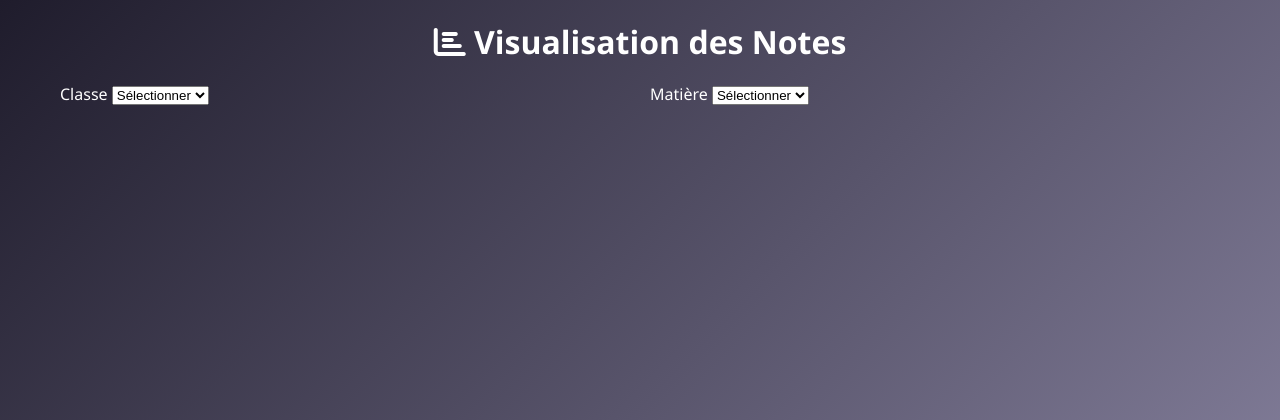
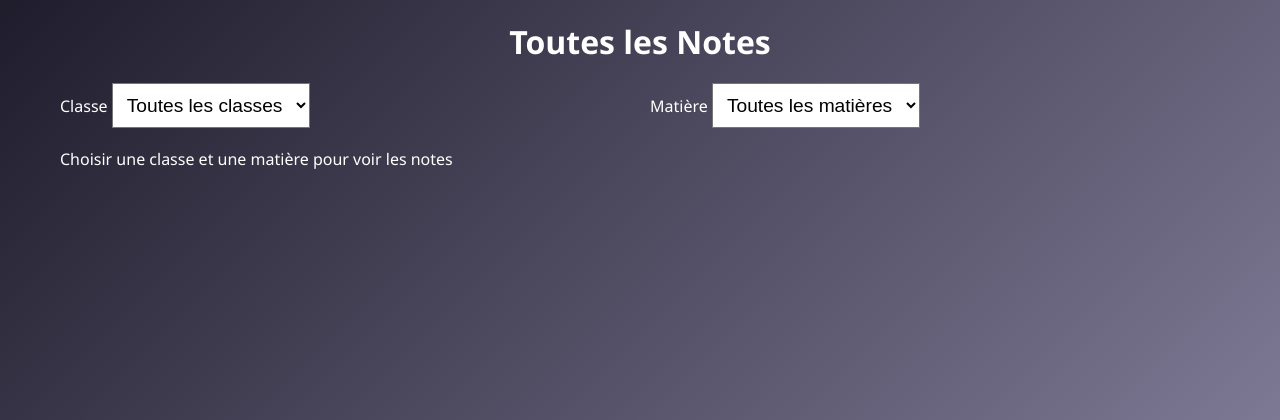
Before and after one commit to appolinair2355/-cole-, a Flask app: template templates/vue_notes.html in a window 1280 px wide. Shown: the top 420 px of the page. Run offline with Flask 3, Linux system fonts and the light colour scheme; the template is opened without the code that fills it, so the values that code supplies are empty.

Commit message:
Update vue_notes.html

```diff
--- a/templates/vue_notes.html
+++ b/templates/vue_notes.html
@@ -1,29 +1,25 @@
 {% extends "base.html" %}
 
-{% block title %}Visualisation des Notes - Gestion École{% endblock %}
+{% block title %}Voir Notes - École Mont Sion{% endblock %}
 
 {% block content %}
 <div class="table-container">
-    <h2 class="form-title">
-        <i class="fas fa-chart-bar"></i>
-        Visualisation des Notes
-    </h2>
+    <h2 class="form-title">Toutes les Notes</h2>
 
     <div style="display: flex; gap: 20px; margin-bottom: 20px;">
         <div style="flex: 1;">
             <label for="classe">Classe</label>
-            <select id="classe" onchange="loadNotes()">
-                <option value="">Sélectionner</option>
+            <select id="classe" onchange="loadNotes()" style="background:#fff; color:#000; font-size:1.2em; padding:10px;">
+                <option value="">Toutes les classes</option>
                 {% for classe in classes %}
                 <option value="{{ classe }}">{{ classe }}</option>
                 {% endfor %}
             </select>
         </div>
-
         <div style="flex: 1;">
             <label for="matiere">Matière</label>
-            <select id="matiere" onchange="loadNotes()">
-                <option value="">Sélectionner</option>
+            <select id="matiere" onchange="loadNotes()" style="background:#fff; color:#000; font-size:1.2em; padding:10px;">
+                <option value="">Toutes les matières</option>
                 {% for matiere in matieres %}
                 <option value="{{ matiere }}">{{ matiere }}</option>
                 {% endfor %}
@@ -31,56 +27,44 @@
         </div>
     </div>
 
-    <div id="notes-container"></div>
+    <div id="notes-container">
+        <p>Choisir une classe et une matière pour voir les notes</p>
+    </div>
 </div>
 
 <script>
-function loadNotes() {
+async function loadNotes() {
     const classe = document.getElementById('classe').value;
     const matiere = document.getElementById('matiere').value;
 
-    if (!classe || !matiere) {
-        document.getElementById('notes-container').innerHTML = '';
+    const res = await fetch('/get_all_notes', {
+        method: 'POST',
+        headers: { 'Content-Type': 'application/json' },
+        body: JSON.stringify({ classe: classe, matiere: matiere })
+    });
+
+    const data = await res.json();
+    displayAllNotes(data.notes);
+}
+
+function displayAllNotes(notes) {
+    const container = document.getElementById('notes-container');
+
+    if (notes.length === 0) {
+        container.innerHTML = '<p>Aucune note trouvée</p>';
         return;
     }
 
-    fetch('/get_notes_by_class', {
-        method: 'POST',
-        headers: {
-            'Content-Type': 'application/json',
-        },
-        body: JSON.stringify({
-            classe: classe,
-            matiere: matiere
-        })
-    })
-    .then(response => response.json())
-    .then(data => {
-        displayNotes(data.students);
-    });
-}
+    let html = '<table><thead><tr><th>Élève</th><th>Classe</th><th>Matière</th><th>Note</th><th>Date</th></tr></thead><tbody>';
 
-function displayNotes(students) {
-    const container = document.getElementById('notes-container');
-
-    if (students.length === 0) {
-        container.innerHTML = '<p style="text-align: center; color: #666;">Aucune note trouvée</p>';
-        return;
-    }
-
-    let html = '<table><thead><tr><th>Nom</th><th>Prénoms</th><th>Note</th><th>Actions</th></tr></thead><tbody>';
-
-    students.forEach(student => {
+    notes.forEach(note => {
         html += `
             <tr>
-                <td>${student.nom}</td>
-                <td>${student.prenoms}</td>
-                <td>${student.note || '-'}</td>
-                <td>
-                    <button class="payment-btn" onclick="editNote(${student.id})">
-                        <i class="fas fa-edit"></i> Modifier
-                    </button>
-                </td>
+                <td>${note.student_name}</td>
+                <td>${note.classe}</td>
+                <td>${note.matiere}</td>
+                <td>${note.note}</td>
+                <td>${note.date}</td>
             </tr>
         `;
     });
@@ -89,12 +73,7 @@ function displayNotes(students) {
     container.innerHTML = html;
 }
 
-function editNote(studentId) {
-    const newNote = prompt('Entrez la nouvelle note:');
-    if (newNote && newNote >= 0 && newNote <= 20) {
-        // Implémenter la logique de modification
-        showSuccess('Note modifiée avec succès');
-    }
-}
+// Charger toutes les notes au début
+loadNotes();
 </script>
 {% endblock %}
```
